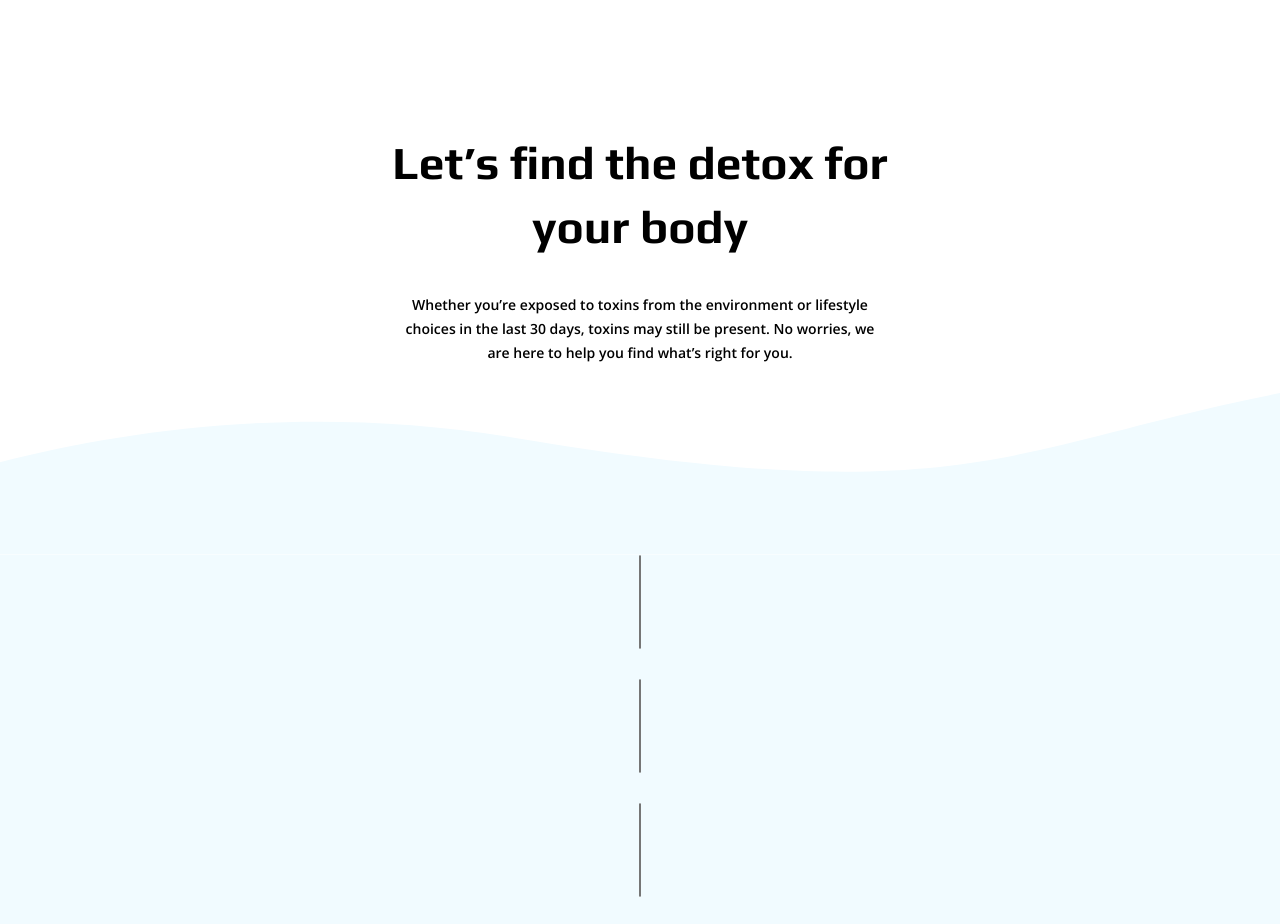
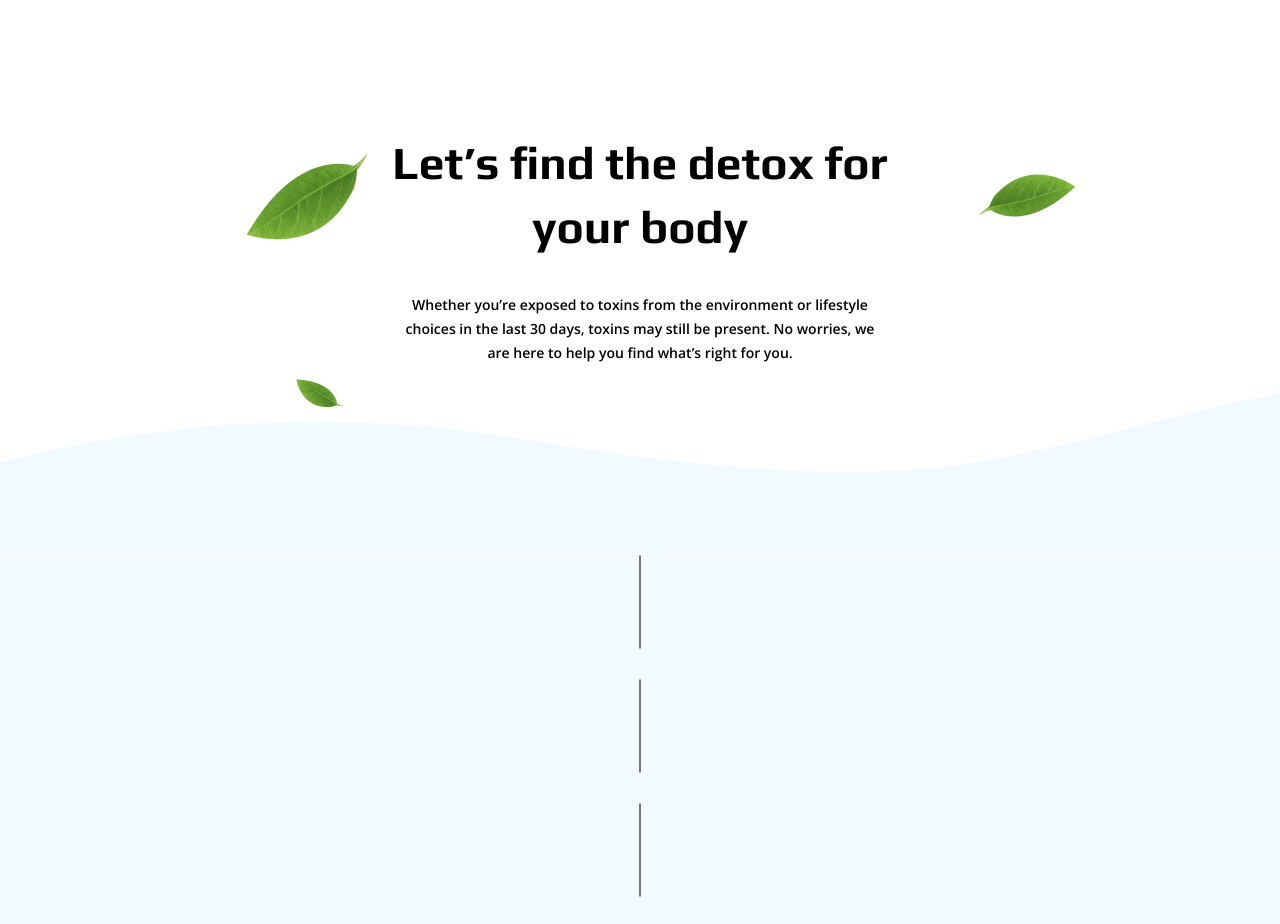
Before and after one commit to DmitryFomenko/Olive_detox, a website: page src/index.html in a window 1280 px wide. Shown: the part 5080-6004 px from the top of the page. Drawn offline with nearby package versions, Linux system fonts and the light colour scheme.

Commit message:
parallax leaf

```diff
--- a/src/index.html
+++ b/src/index.html
@@ -329,9 +329,15 @@
   </div>
 
   <div class="buy-block">
-    <h2 class="buy-title">
-      Let’s find the detox for your body
-    </h2>
+    <div class="buy-title-block">
+      <h2 class="buy-title">
+        Let’s find the detox for your body
+      </h2>
+      <img class="leaf_find_left" src="./images/leaf_find_left.png" alt="">
+      <img class="leaf_find_left_down" src="./images/leaf_find_left_down.png" alt="">
+      <img class="leaf_find_right" src="./images/leaf_find_right.png" alt="">
+    </div>
+
     <p class="buy-help">
       Whether you’re exposed to toxins from the
       environment or lifestyle choices in the last
--- a/src/styles.css
+++ b/src/styles.css
@@ -596,6 +596,28 @@ a:focus,
   width: 36.7vw;
 }
 
+.buy-title-block {
+  position: relative;
+}
+
+.leaf_find_left {
+  position: absolute;
+  top: 1.55vw;
+  left: 18.75vw;
+}
+
+.leaf_find_left_down {
+  position: absolute;
+  bottom: -12.8vw;
+  left: 22.9vw;
+}
+
+.leaf_find_right {
+  position: absolute;
+  top: 1.55vw;
+  right: 15.35vw;
+}
+
 .select2-container--default .select2-selection--multiple,
 .select2-container--default.select2-container--focus .select2-selection--multiple
 {
```
Also changed, not shown: src/index.js (+49 -0 lines), src/images/Leaf_find_left.png (added), src/images/Leaf_find_left_down.png (added), src/images/Leaf_find_right.png (added).
